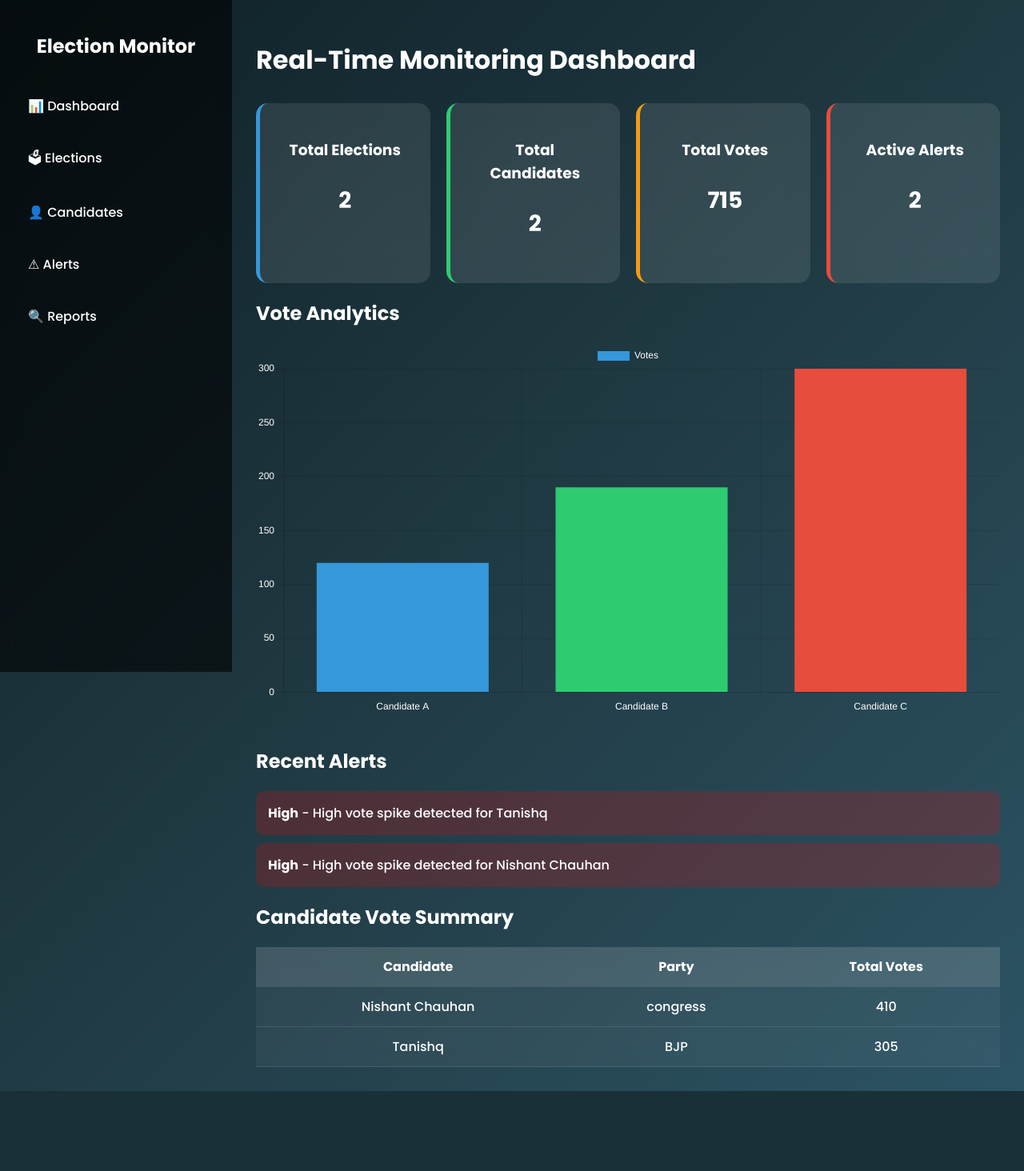
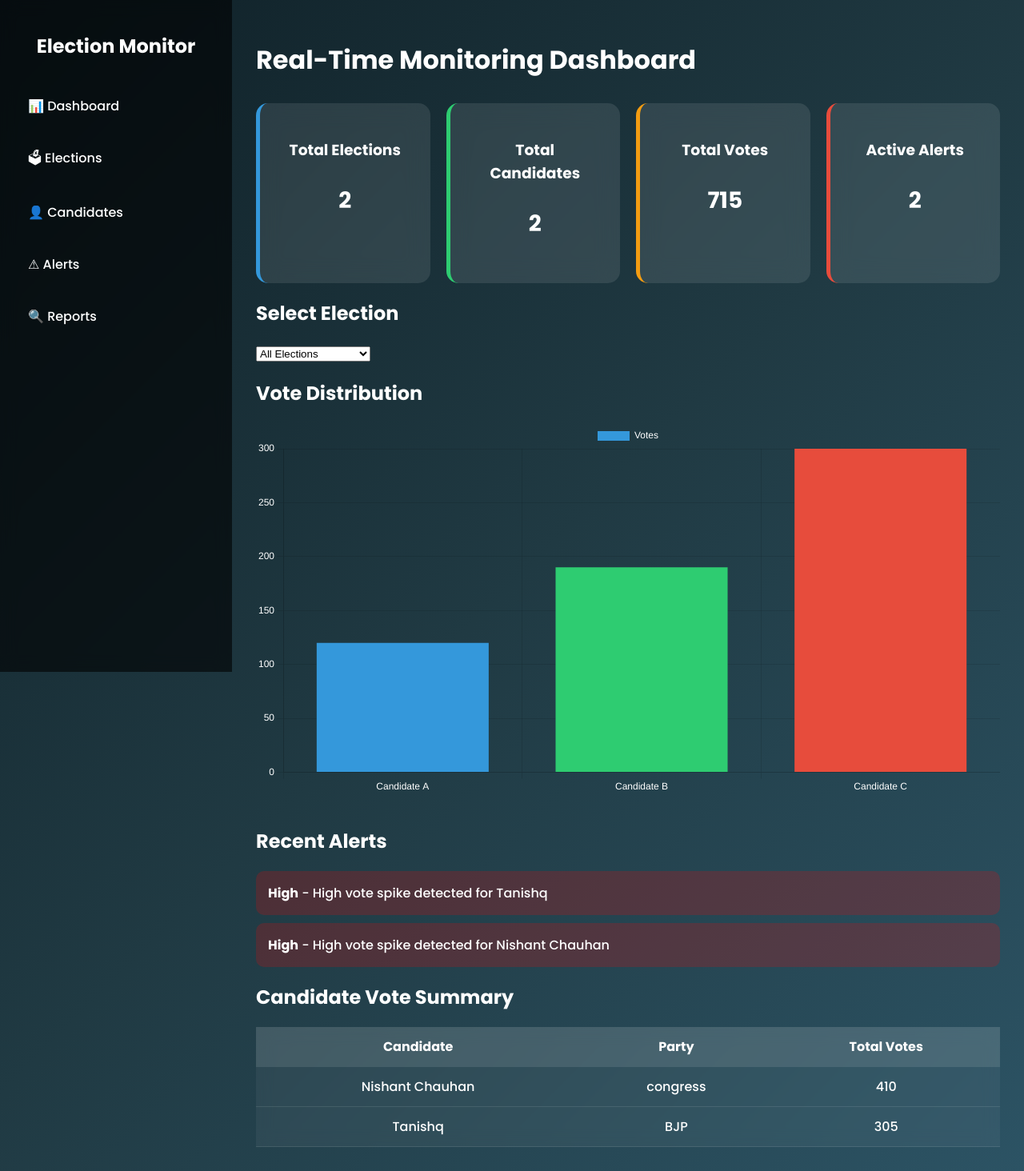
Before and after one commit to Nishant607/Real-time-Election-Data-Monitoring-System, a Django app: page / in a window 1280 px wide. Shown: the whole page at 80% size. Before the commit the page ends 1364 px from the top, so only its background shows below. Run offline with Django 5.2, Linux system fonts and the light colour scheme; data comes from the database, SQL or seed files in the repository; both versions use the stored data as it was after the commit.

Commit message:
Dashboard update and vote summary table fix

```diff
--- a/core/static/core/css/dashboard.css
+++ b/core/static/core/css/dashboard.css
@@ -156,3 +156,19 @@ body {
 .vote-table tr:hover {
     background: rgba(255, 255, 255, 0.08);
 }
+
+
+
+.filter-box {
+    margin-bottom: 20px;
+}
+
+.filter-box select {
+    padding: 10px 15px;
+    border-radius: 8px;
+    border: none;
+    font-size: 16px;
+    background: white;
+    color: black;
+    cursor: pointer;
+}
--- a/core/templates/dashboard.html
+++ b/core/templates/dashboard.html
@@ -8,11 +8,10 @@
     <link rel="stylesheet" href="{% static 'core/css/dashboard.css' %}">
     <script defer src="{% static 'core/js/dashboard.js' %}"></script>
 
-    <!-- Google Font -->
+    <!-- Chart.js CDN -->
+    <script src="https://cdn.jsdelivr.net/npm/chart.js"></script>
+
     <link href="https://fonts.googleapis.com/css2?family=Poppins:wght@300;500;700&display=swap" rel="stylesheet">
-
-    <!-- Chart.js -->
-    <script src="https://cdn.jsdelivr.net/npm/chart.js"></script>
 </head>
 
 <body>
@@ -29,6 +28,7 @@
         </ul>
     </div>
 
+
     <!-- MAIN CONTENT -->
     <div class="main">
 
@@ -36,7 +36,8 @@
             <h1>Real-Time Monitoring Dashboard</h1>
         </div>
 
-        <!-- CARDS -->
+
+        <!-- STAT CARDS -->
         <div class="cards">
 
             <div class="card blue">
@@ -61,11 +62,36 @@
 
         </div>
 
-        <!-- CHART SECTION -->
+
+        <!-- ELECTION SELECTOR -->
         <div class="chart-container">
-            <h2>Vote Analytics</h2>
+
+            <h2>Select Election</h2>
+
+            <form method="get">
+                <select name="election" onchange="this.form.submit()">
+
+                    <option value="">All Elections</option>
+
+                    {% for e in elections_list %}
+                   <option value="{{ e.id }}"
+                  {% if selected_election_id == e.id %}selected{% endif %}>
+                    {{ e.name }}
+                    </option>
+                    {% endfor %}
+
+                </select>
+            </form>
+
+        </div>
+
+
+        <!-- CHART -->
+        <div class="chart-container">
+            <h2>Vote Distribution</h2>
             <canvas id="voteChart"></canvas>
         </div>
+
 
         <!-- ALERT SECTION -->
         <div class="alert-section">
@@ -78,10 +104,12 @@
             {% empty %}
             <div class="no-alert">No recent alerts.</div>
             {% endfor %}
+
         </div>
-        <div class="candidate-section">
+
+
+ <div class="candidate-table">
     <h2>Candidate Vote Summary</h2>
-
     <table class="vote-table">
         <tr>
             <th>Candidate</th>
@@ -95,55 +123,12 @@
             <td>{{ c.candidate__party }}</td>
             <td>{{ c.total_votes }}</td>
         </tr>
-                {% empty %}
-                <tr>
-                    <td colspan="3">No vote data</td>
-                </tr>
         {% endfor %}
     </table>
 </div>
 
-
     </div>
 
-    <!-- CHART SCRIPT -->
-    <script>
-        const ctx = document.getElementById('voteChart');
-
-        new Chart(ctx, {
-            type: 'bar',
-            data: {
-                labels: ['Candidate A', 'Candidate B', 'Candidate C'],
-                datasets: [{
-                    label: 'Votes',
-                    data: [120, 190, 300],
-                    backgroundColor: [
-                        '#3498db',
-                        '#2ecc71',
-                        '#e74c3c'
-                    ]
-                }]
-            },
-            options: {
-                responsive: true,
-                plugins: {
-                    legend: {
-                        labels: {
-                            color: 'white'
-                        }
-                    }
-                },
-                scales: {
-                    y: {
-                        ticks: { color: 'white' }
-                    },
-                    x: {
-                        ticks: { color: 'white' }
-                    }
-                }
-            }
-        });
-    </script>
 
 </body>
 
--- a/core/urls.py
+++ b/core/urls.py
@@ -1,8 +1,8 @@
 from django.urls import path
 from .views import dashboard,alerts_page
 
+
 urlpatterns = [
     path("", dashboard, name="dashboard"),
-    path("alerts/",alerts_page, name="alerts"),
-
+    path("alerts/",alerts_page, name="alerts"),\
 ]
--- a/core/views.py
+++ b/core/views.py
@@ -1,23 +1,33 @@
 from django.shortcuts import render
-from django.db.models import Sum
-from .models import Election, VoteRecord, Candidate, Anomaly, Alert
-
-from django.shortcuts import render
-from .models import Election, VoteRecord, Candidate, Anomaly, Alert
+from .models import Election, VoteRecord, Candidate, Alert
 from django.db.models import Sum
 
+def dashboard(request):
+    elections = Election.objects.all()
+    selected_election_id = request.GET.get('election')
 
-def dashboard(request):
+    if selected_election_id:
+        selected_election = Election.objects.get(id=selected_election_id)
+        candidates = Candidate.objects.filter(election=selected_election)
+        vote_records = VoteRecord.objects.filter(candidate__election=selected_election)
+    else:
+        candidates = Candidate.objects.all()
+        vote_records = VoteRecord.objects.all()
+
+    total_votes = vote_records.aggregate(total=Sum('votes'))['total'] or 0
+
     candidate_votes = (
-        VoteRecord.objects
+        vote_records
         .values('candidate__name', 'candidate__party')
         .annotate(total_votes=Sum('votes'))
-        .order_by('-total_votes')
     )
+
     context = {
-        'elections': Election.objects.count(),
-        'candidates': Candidate.objects.count(),
-        'votes': VoteRecord.objects.aggregate(total=Sum('votes'))['total'] or 0,
+        'elections': elections.count(),
+        'elections_list': elections,
+        'selected_election_id': int(selected_election_id) if selected_election_id else None,
+        'candidates': candidates.count(),
+        'votes': total_votes,
         'alerts': Alert.objects.filter(status='Active').count(),
         'recent_alerts': Alert.objects.order_by('-created_at')[:5],
         'candidate_votes': candidate_votes
@@ -26,7 +36,6 @@ def dashboard(request):
     return render(request, 'dashboard.html', context)
 
 
-
 def alerts_page(request):
     alerts = Alert.objects.all().order_by('-created_at')
     return render(request, 'alerts.html', {'alerts': alerts})
```
Also changed, not shown: db.sqlite3, manage.py (line endings or trailing spaces). Lines whose indentation alone changed are shown as unchanged.
